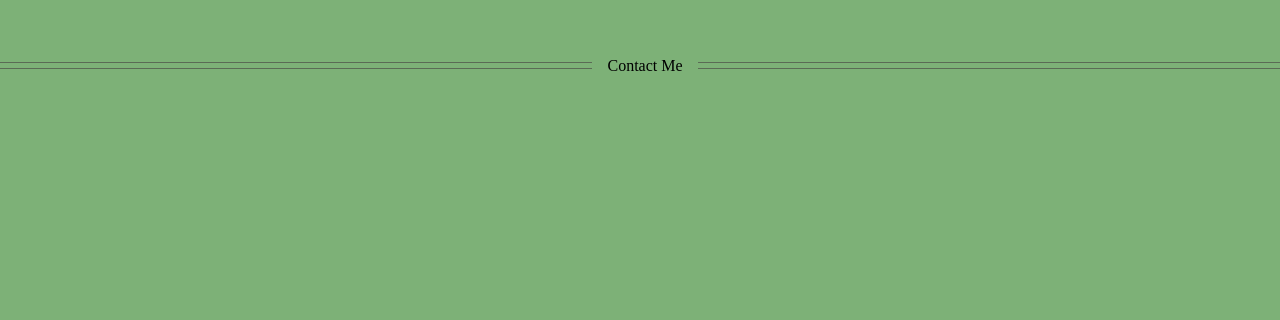
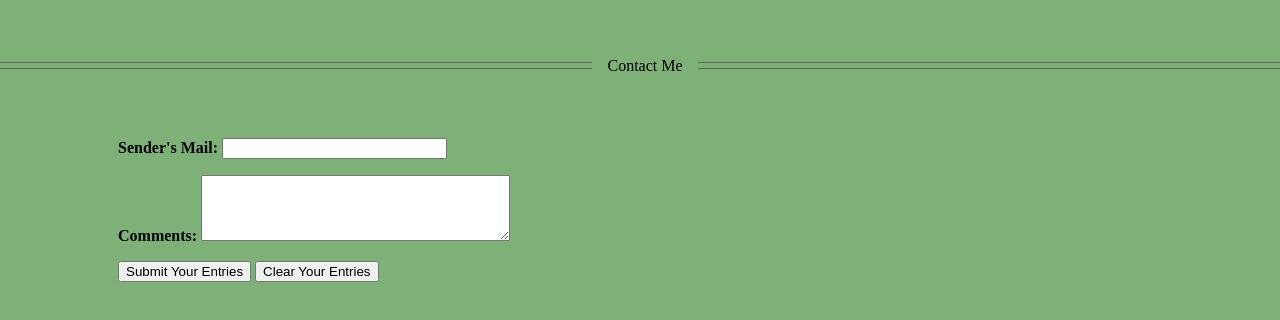
Before and after one commit to shalevf6/MyWebsite, a plain HTML site: page index.html in a window 1280 px wide. Shown: the part 2453-2773 px from the top of the page. Drawn offline with Linux system fonts and the light colour scheme.

Commit message:
Added an uncomplete email form

```diff
--- a/index.html
+++ b/index.html
@@ -194,7 +194,22 @@ Life slogans:
 <p class="subtitle fancy"><span>Contact Me</span></p>
 <br/>
 <br/>
-<br/>
+<form method="POST" action="shalevf@post.bgu.ac.il">
+
+  <input type="hidden" name="recipient" value="shalevf@post.bgu.ac.il">
+  <input type="hidden" name="subject" value="Mail">
+  <input type="hidden" name="redirect" value="index.html">
+
+  <p><strong>Sender's Mail: </strong>
+  <input name="Mail" type="text" size="25"></p>
+
+  <p><strong>Comments:</strong>
+  <textarea name="comments" rows="4" cols="36"></textarea>
+  </p>
+
+  <input type="submit" value="Submit Your Entries">
+  <input type="reset" value="Clear Your Entries">
+  </form>
 <br/>
 <br/>
 <br/>
```
